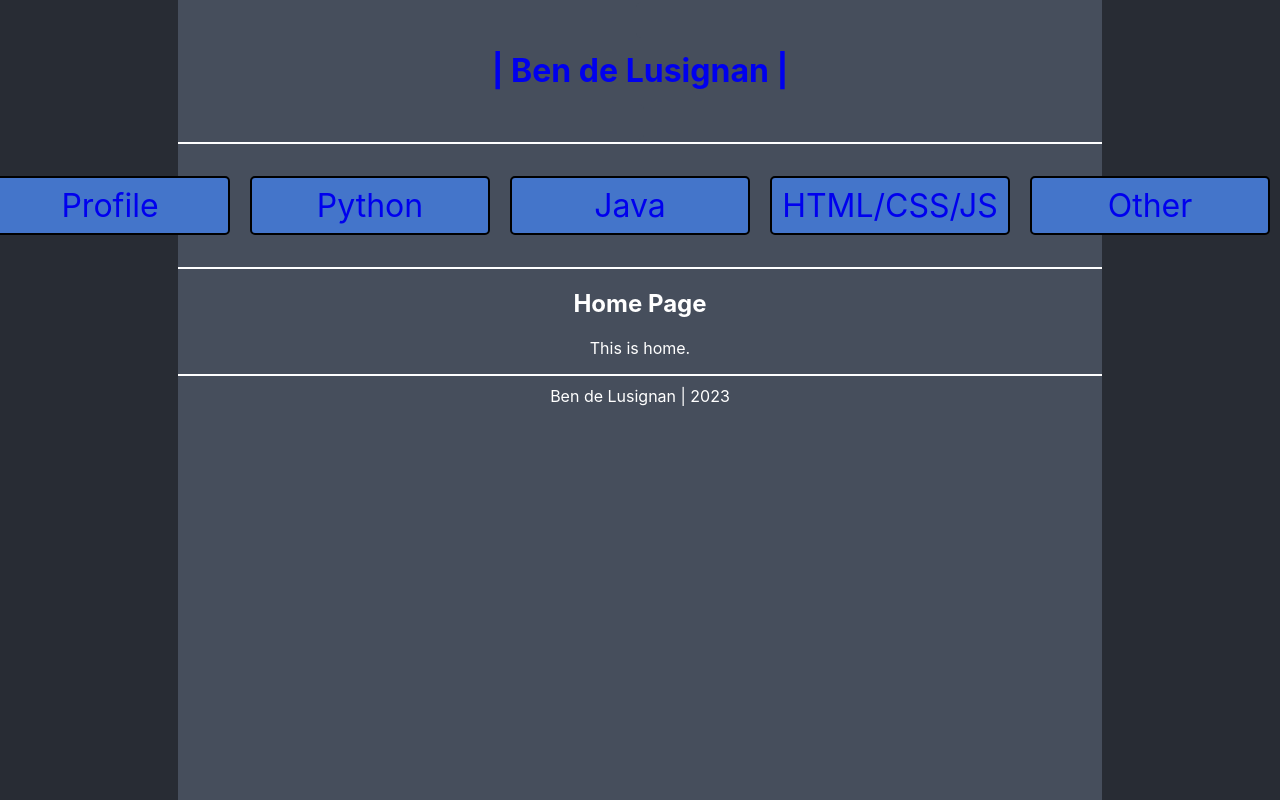
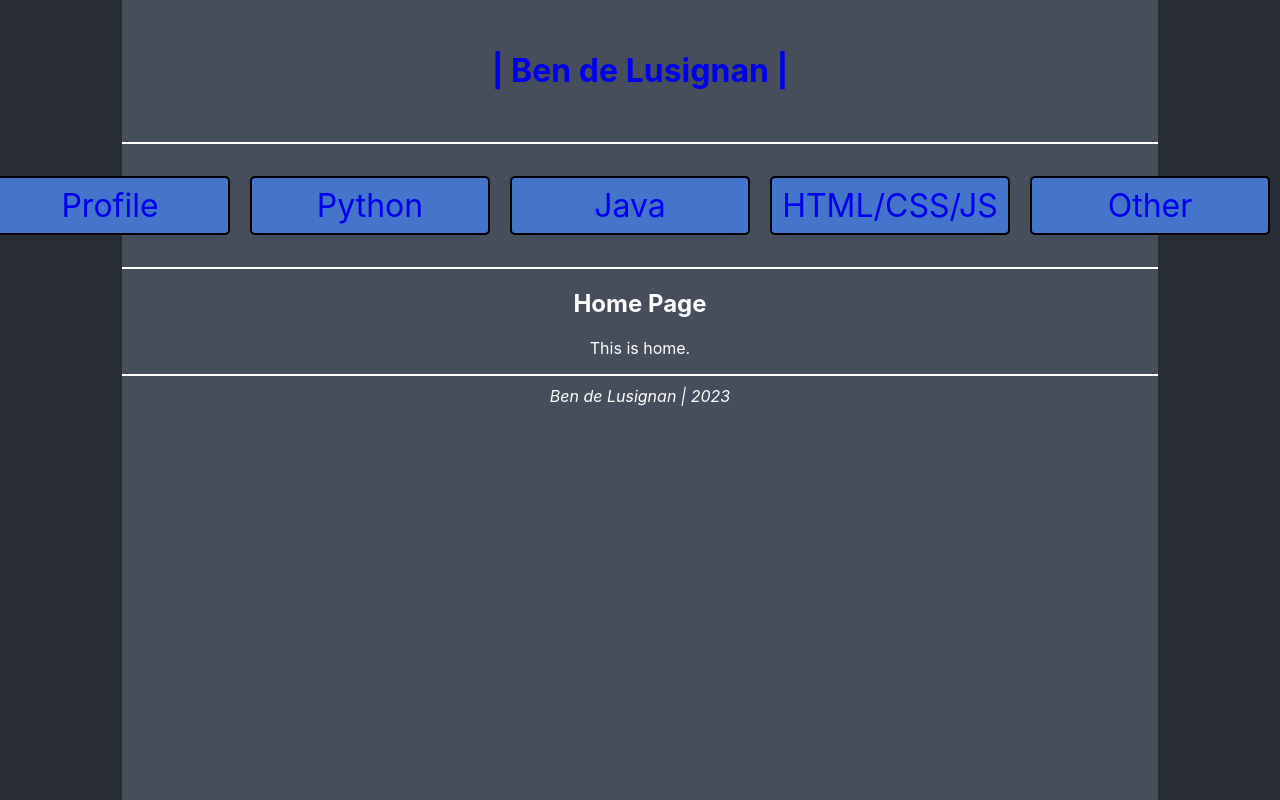
Before and after one commit to BenDeLusignan/portfolio-website, a React (Create React App) app in the folder portfolio-website-app/: page / in a window 1280 px wide. Built offline with nearby package versions, Linux system fonts and the light colour scheme.

Commit message:
Italic footer

```diff
--- a/portfolio-website-app/src/App.css
+++ b/portfolio-website-app/src/App.css
@@ -9,7 +9,7 @@ body {
   justify-content: top;
   align-content: center;
   text-align: center;
-  width: 85%;
+  width: 90%;
   margin: 0 auto;
   padding: 0;
 }
@@ -80,4 +80,5 @@ nav {
   background-color: #464e5c;
   border-top: 2px solid white;
   padding-top: 10px;
+  font-style: italic;
 }
```
